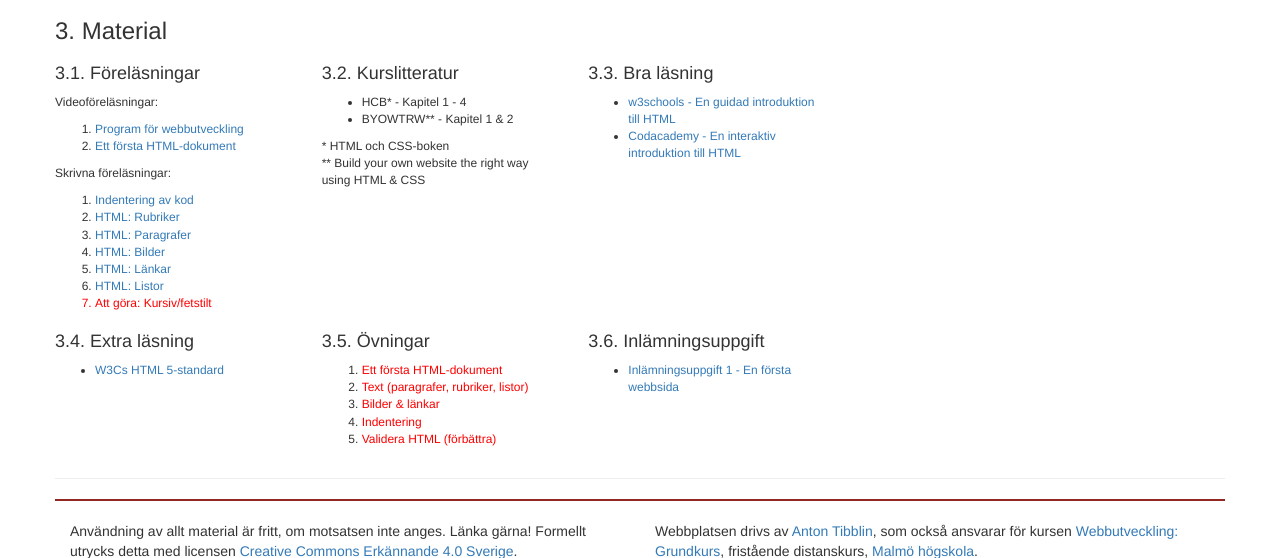
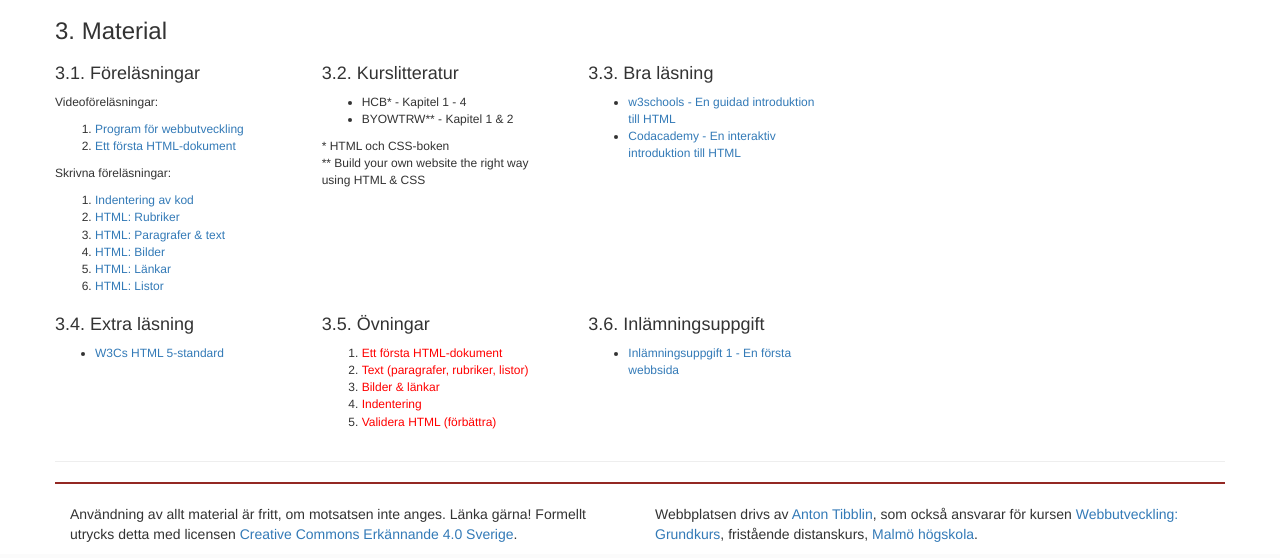
Before and after one commit to Tibbelit/DA120A, a PHP site: page /modules.php?module=1 in a window 1280 px wide. Shown: the part 840-1398 px from the top of the page. Run offline with PHP 8.4, Linux system fonts and the light colour scheme; some libraries are stand-ins or nearby versions.

Commit message:
Resized videos

```diff
--- a/lectures/Modul1/HTML/index.php
+++ b/lectures/Modul1/HTML/index.php
@@ -1,7 +1,7 @@
 <div class="row">
 	<div class="col-lg-8">
 		<h2>Videoföreläsning - Introduktion till HTML</h2>
-		<iframe width="480" height="360" src="//www.youtube.com/embed/QUIfNNfgXnU" frameborder="0" allowfullscreen></iframe>
+		<iframe width="640" height="360" src="//www.youtube.com/embed/QUIfNNfgXnU" frameborder="0" allowfullscreen></iframe>
 		<div style="clear:both"></div>
 	</div>
 </div>
--- a/lectures/Modul1/Intro/index.php
+++ b/lectures/Modul1/Intro/index.php
@@ -1,7 +1,7 @@
 <div class="row">
 	<div class="col-lg-8">
 		<h2>Videoföreläsning - Introduktion till event listeners</h2>
-		<iframe width="640" height="480" src="//www.youtube.com/embed/F0RlzVT-_r4" frameborder="0" allowfullscreen></iframe>
+		<iframe width="640" height="360" src="//www.youtube.com/embed/F0RlzVT-_r4" frameborder="0" allowfullscreen></iframe>
 		<div style="clear:both"></div>
 	</div>
 </div>
--- a/modules/1/index.php
+++ b/modules/1/index.php
@@ -36,11 +36,10 @@
         <ol>
             <li><a href="/lectures.php?type=Modul1&nr=Indentering">Indentering av kod</a></li>
             <li><a href="/lectures.php?type=Modul1&nr=Headings">HTML: Rubriker</a></li>
-            <li><a href="/lectures.php?type=Modul1&nr=Paragraphs">HTML: Paragrafer</a></li>
+            <li><a href="/lectures.php?type=Modul1&nr=Paragraphs">HTML: Paragrafer & text</a></li>
             <li><a href="/lectures.php?type=Modul1&nr=Images">HTML: Bilder</a></li>
             <li><a href="/lectures.php?type=Modul1&nr=Links">HTML: Länkar</a></li>
             <li><a href="/lectures.php?type=Modul1&nr=Lists">HTML: Listor</a></li>
-            <li class="todo">Att göra: Kursiv/fetstilt</li>
         </ol>
     </div>
     <div class="col-lg-4">
```
